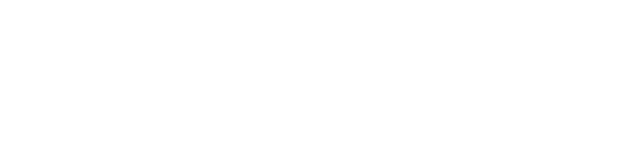
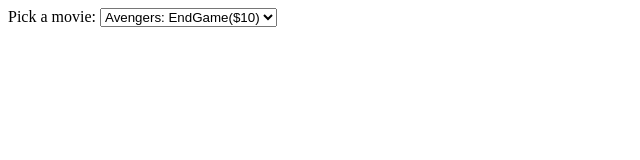
Before and after one commit to poorna99122/20-Web-Projects-With-Vanilla-JavaScript, a plain HTML site: page MovieSeatBooking/index.html in a window 1280 px wide. Shown: the whole page, without its empty margins (0-640 px from the left). Drawn offline with Linux system fonts and the light colour scheme.

Commit message:
added movies dropdown

```diff
--- a/MovieSeatBooking/index.html
+++ b/MovieSeatBooking/index.html
@@ -9,6 +9,15 @@
 </head>
 <body>
 
+    <div class="movie-container">
+        <label for="">Pick a movie:</label>
+        <select  id="movie">
+            <option value="10">Avengers: EndGame($10)</option>
+            <option value="12">Joker($12)</option>
+            <option value="8">Toy Story 4($8)</option>
+            <option value="9">Lion King($9)</option>
+        </select>
+    </div>
 
 
 
```
